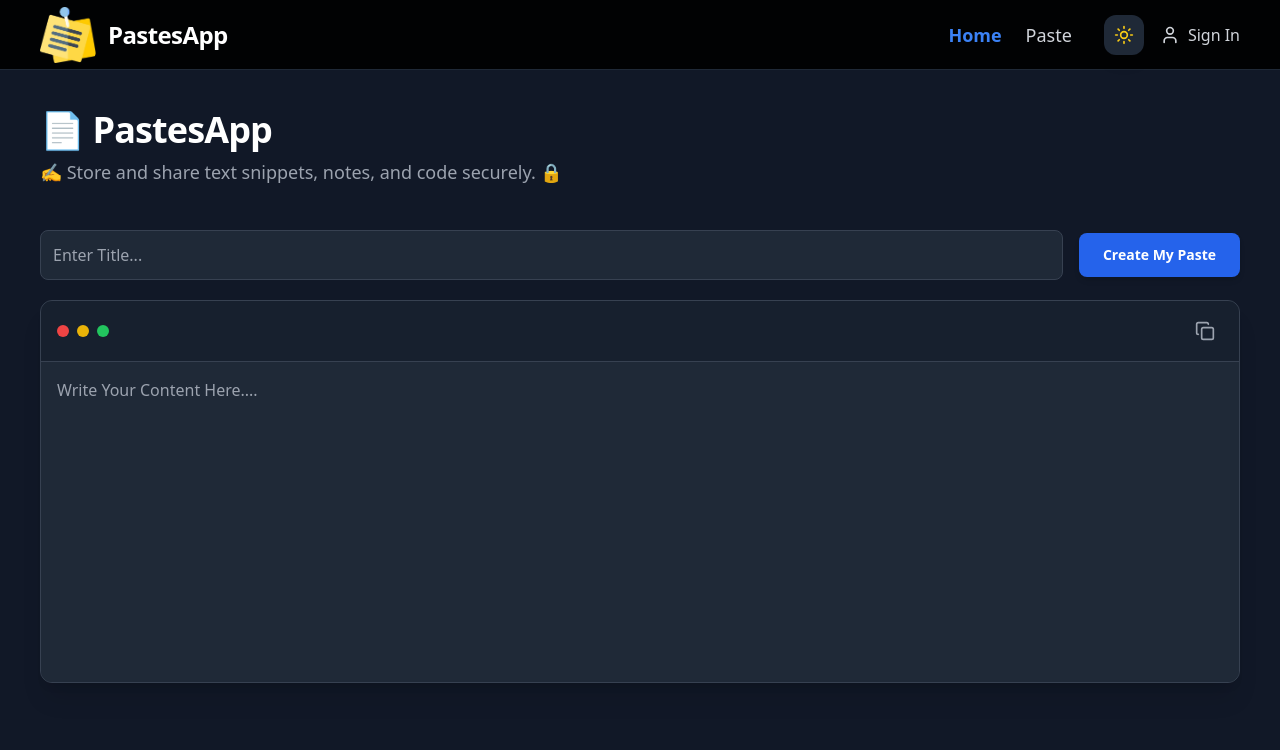
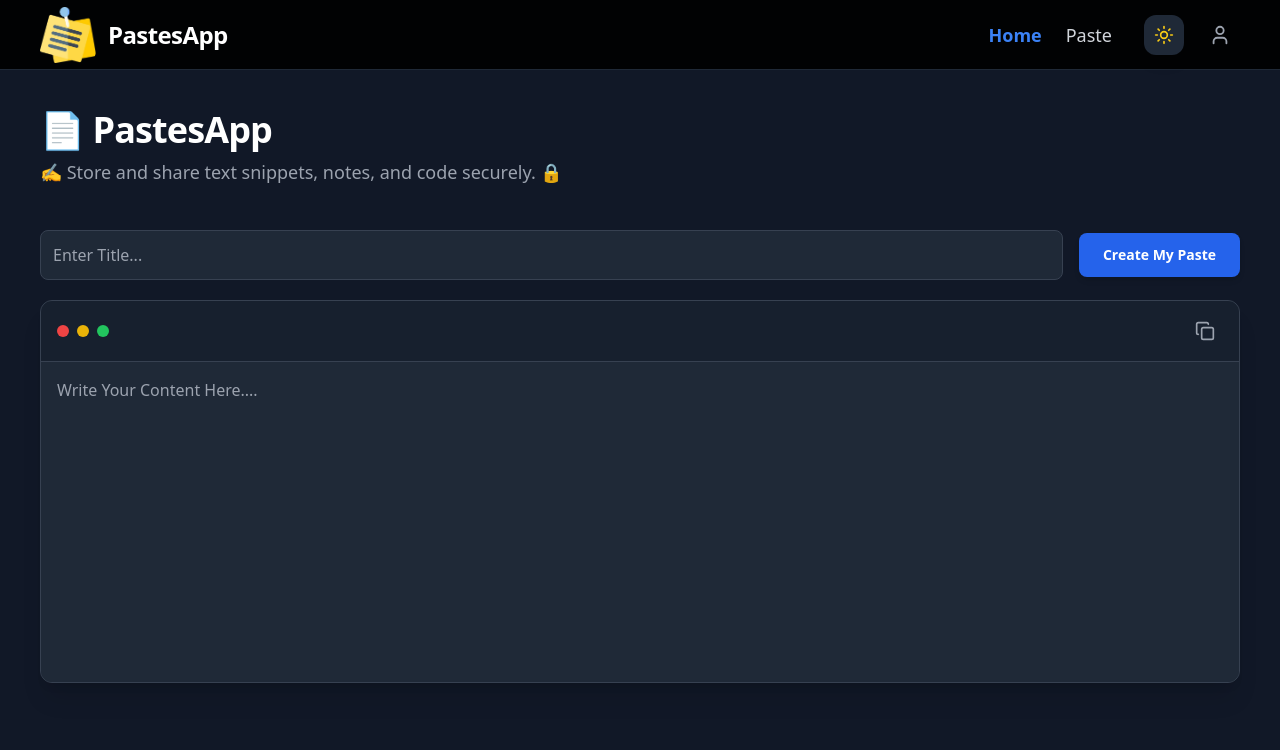
Before and after one commit to Himanshu111001/PasteApp-React, a React (Vite) app: page / in a window 1280 px wide. Shown: the top 750 px of the page. Built offline with nearby package versions, Linux system fonts and the light colour scheme.

Commit message:
fix: cleanup and final polish of auth ui

```diff
--- a/src/components/Navbar.jsx
+++ b/src/components/Navbar.jsx
@@ -13,6 +13,7 @@ const Navbar = () => {
     localStorage.getItem("darkMode") !== "false"
   );
   const [isMenuOpen, setIsMenuOpen] = useState(false);
+  const [activeDropdown, setActiveDropdown] = useState(null);
   const dispatch = useDispatch();
   const { user } = useSelector((state) => state.auth);
 
@@ -95,12 +96,14 @@ const Navbar = () => {
             </button>
 
             {/* Auth Actions */}
-            <div className="hidden md:flex items-center relative">
+            <div className="hidden md:flex items-center relative gap-x-4">
               {user ? (
                 // Logged In: User Profile Avatar -> Dropdown
-                <div className="relative group">
+                <div className="relative">
                   <button
-                    className="flex items-center gap-x-2 p-1 rounded-full border border-transparent hover:border-gray-600 transition-all"
+                    onClick={() => setActiveDropdown(activeDropdown === "user" ? null : "user")}
+                    className={`flex items-center gap-x-2 p-1 rounded-full border transition-all ${activeDropdown === "user" ? "border-blue-500 ring-2 ring-blue-500/20" : "border-transparent hover:border-gray-600"
+                      }`}
                   >
                     <div className="w-9 h-9 rounded-full bg-blue-500 flex items-center justify-center text-white overflow-hidden shadow-sm border border-gray-600">
                       {user.user_metadata?.avatar_url ? (
@@ -112,7 +115,8 @@ const Navbar = () => {
                   </button>
 
                   {/* User Dropdown */}
-                  <div className="absolute right-0 top-full pt-4 opacity-0 invisible group-hover:opacity-100 group-hover:visible transition-all duration-200 transform origin-top-right z-50">
+                  {activeDropdown === "user" && (
+                    <div className="absolute right-0 top-full pt-4 z-50 animate-in fade-in slide-in-from-top-2 duration-200">
                       <div className="w-48 bg-white dark:bg-gray-800 rounded-xl shadow-xl border border-gray-200 dark:border-gray-700 py-1">
                         <div className="px-4 py-3 border-b border-gray-100 dark:border-gray-700">
                           <p className="text-sm text-gray-900 dark:text-white font-semibold truncate">
@@ -123,7 +127,10 @@ const Navbar = () => {
                           </p>
                         </div>
                         <button
-                        onClick={handleLogout}
+                          onClick={() => {
+                            handleLogout();
+                            setActiveDropdown(null);
+                          }}
                           className="w-full text-left px-4 py-2 text-sm text-red-600 hover:bg-red-50 dark:hover:bg-red-900/10 flex items-center gap-2 transition-colors"
                         >
                           <LogOut size={16} />
@@ -131,25 +138,36 @@ const Navbar = () => {
                         </button>
                       </div>
                     </div>
-
+                  )}
                 </div>
               ) : (
-                // Logged Out: "Sign In" Text -> Dropdown
-                <div className="relative group">
-                  <button className="flex items-center gap-2 text-gray-300 hover:text-white font-medium transition-colors py-2">
-                    <User size={20} />
-                    <span>Sign In</span>
+                // Logged Out: User Icon (No Text) -> Dropdown
+                <div className="relative">
+                  <button
+                    onClick={() => setActiveDropdown(activeDropdown === "login" ? null : "login")}
+                    className={`flex items-center justify-center w-10 h-10 rounded-full transition-all duration-200 ${activeDropdown === "login"
+                        ? "bg-gray-700 text-white"
+                        : "text-gray-400 hover:text-white hover:bg-gray-800"
+                      }`}
+                    title="Sign In"
+                  >
+                    <User size={22} />
                   </button>
 
                   {/* Login Dropdown */}
-                  <div className="absolute right-0 top-full pt-4 opacity-0 invisible group-hover:opacity-100 group-hover:visible transition-all duration-200 transform origin-top-right z-50">
+                  {activeDropdown === "login" && (
+                    <div className="absolute right-0 top-full pt-4 z-50 animate-in fade-in slide-in-from-top-2 duration-200">
                       <div className="w-[280px] bg-white dark:bg-gray-800 rounded-xl shadow-2xl border border-gray-200 dark:border-gray-700 p-4">
-                      <h3 className="text-gray-900 dark:text-white font-semibold text-lg mb-1 text-center">Welcome Back</h3>
-                      <p className="text-gray-500 dark:text-gray-400 text-xs text-center mb-4">Sign in to save and manage your pastes.</p>
+                        <h3 className="text-gray-900 dark:text-white font-semibold text-lg mb-1 text-center">
+                          Sign In
+                        </h3>
+                        <p className="text-gray-500 dark:text-gray-400 text-xs text-center mb-4">
+                          Log in to save and sync your pastes.
+                        </p>
 
                         <button
                           onClick={handleLogin}
-                        className="w-full flex items-center justify-center gap-x-3 px-4 py-2.5 rounded-lg bg-white border border-gray-300 hover:bg-gray-50 text-gray-700 font-medium transition-all shadow-sm group/btn"
+                          className="w-full flex items-center justify-center gap-x-3 px-4 py-2.5 rounded-lg bg-white border border-gray-300 hover:bg-gray-50 text-gray-700 font-medium transition-all shadow-sm active:scale-95"
                         >
                           <svg className="w-5 h-5" viewBox="0 0 24 24">
                             <path
@@ -169,10 +187,11 @@ const Navbar = () => {
                               fill="#EA4335"
                             />
                           </svg>
-                        <span className="group-hover/btn:text-gray-900">Sign in with Google</span>
+                          <span>Sign in with Google</span>
                         </button>
                       </div>
                     </div>
+                  )}
                 </div>
               )}
             </div>
```
Lines whose indentation alone changed are shown as unchanged.
